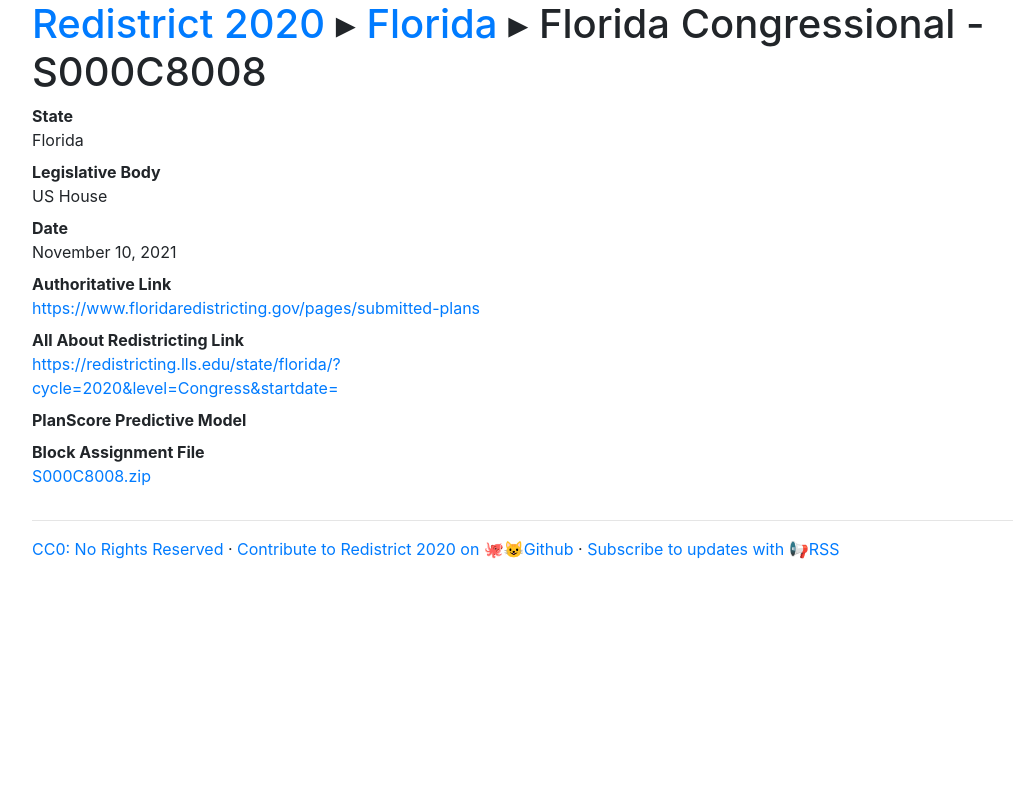
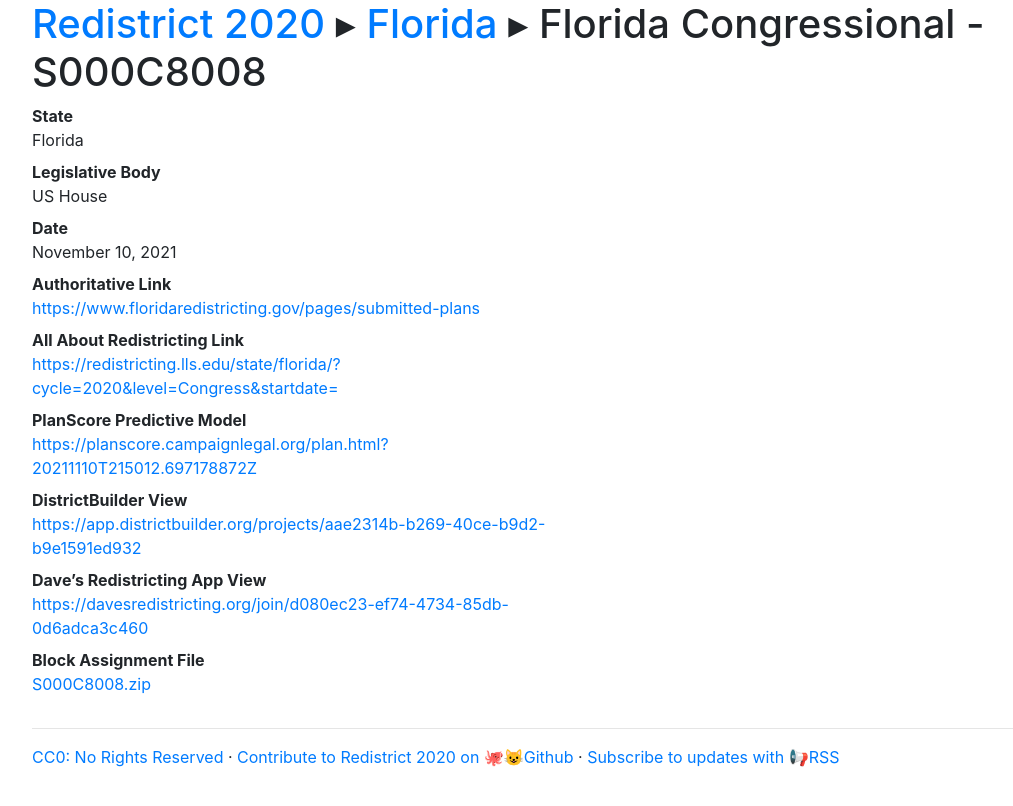
Before and after one commit to PlanScore/Redistrict2020, a Jekyll site: the page built from _plans/FL-2021-11-congress-S000C8008.md, in a window 1280 px wide. Shown: the top 806 px of the page, without its empty margins (53-1066 px from the left). Built offline with Jekyll 4.4.1, drawn with Linux system fonts in a browser that asks for light colours; nearby versions of some CDN libraries; part of the change alters nothing that is shown.

Commit message:
Update FL-2021-11-congress-S000C8008.md

```diff
--- a/_plans/FL-2021-11-congress-S000C8008.md
+++ b/_plans/FL-2021-11-congress-S000C8008.md
@@ -5,9 +5,9 @@ body: US House
 date: 2021-11-10
 authoritative_link: https://www.floridaredistricting.gov/pages/submitted-plans
 allabout_link: https://redistricting.lls.edu/state/florida/?cycle=2020&level=Congress&startdate=
-planscore_link:
-districtbuilder_link:
-davesredist_link:
+planscore_link: https://planscore.campaignlegal.org/plan.html?20211110T215012.697178872Z
+districtbuilder_link: https://app.districtbuilder.org/projects/aae2314b-b269-40ce-b9d2-b9e1591ed932
+davesredist_link: https://davesredistricting.org/join/d080ec23-ef74-4734-85db-0d6adca3c460
 five38_link:
 blockassignment_file: /files/FL-2021-11/S000C8008.zip
 shapefile_file:
```
